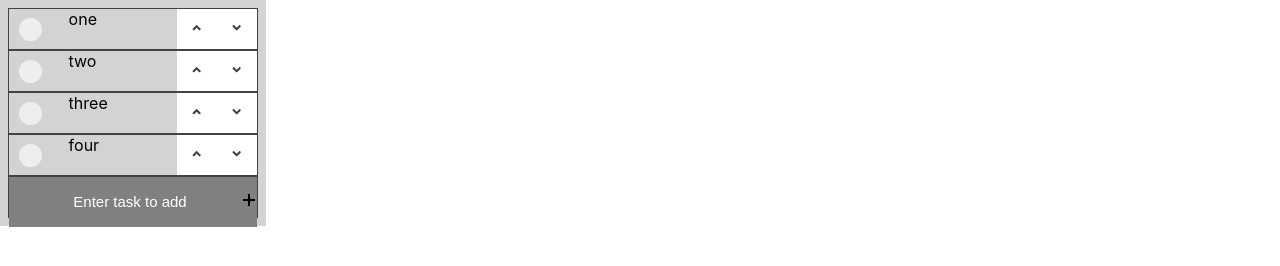
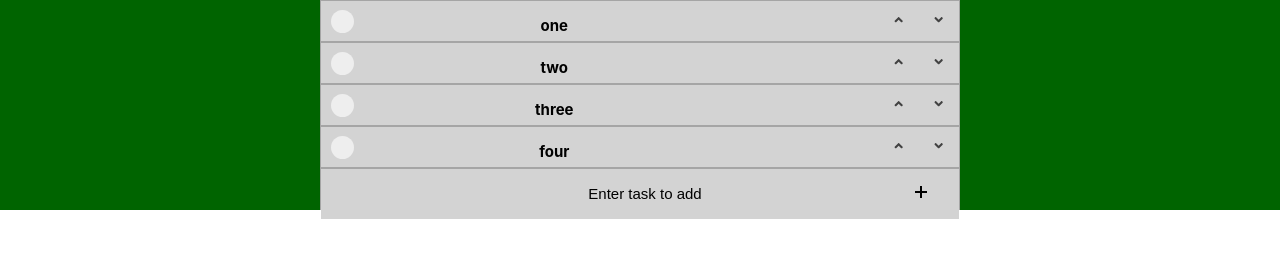
Before and after one commit to sw00d/Todo-List, a React app: page / in a window 1280 px wide. Built offline with nearby package versions, Linux system fonts and the light colour scheme.

Commit message:
styles added

```diff
--- a/src/App.css
+++ b/src/App.css
@@ -0,0 +1,6 @@
+.App {
+    display: flex;
+    justify-content: center;
+    align-items: center;
+    background: darkgreen;
+}
--- a/src/Main.js
+++ b/src/Main.js
@@ -6,24 +6,12 @@ import './App.css';
 import { DragDropContext } from 'react-beautiful-dnd';
 
 class App extends Component {
-  onBeforeDragStart = () => {
-    /*...*/
-  };
-
-  onDragStart = () => {
-    /*...*/
-  };
-  onDragUpdate = () => {
-    /*...*/
-  };
-  onDragEnd = () => {
-    // the only one that is required
-    console.log("hello")
-  };
   render() {
     return (
       <Provider store={store}>
+        <div className="App">
           <TaskList />
+        </div>
       </Provider>
     );
   }
--- a/src/components/taskList/style.css
+++ b/src/components/taskList/style.css
@@ -1,31 +1,37 @@
 
 .MainContainer {
     width: 50%;
-    margin-left: 100px;
+    height: 100;
 }
 .CheckBox {
     display: none;
 }
 .Row {
-    border: #424242 1px solid;
+    border: #a5a5a5 1px solid;
     display: flex;
     position: relative;
     height: 40px;
 }
-.Row > input {
+.Row > input, .Row > p {
     text-align: center;
     border: none;
     outline: none;
     font-size: 15px;
     font-weight: bold;
+    background: transparent;
+    width: 30%;
 }
 .Row > input::placeholder {
     color: black;
+}
+.Row > p {
+
 }
 .ArrowContainer {
     height: 100%;
     position: absolute;
     right: 0px;
+
 }
 .ArrowContainer > button {
     height: 100%;
@@ -33,7 +39,8 @@
     border: none;
     color: #424242;
     width: 40px;
-    background: white;
+    background: transparent;
+    transition: .2s;
 }
 .ArrowContainer >button:hover, .AddTaskContainer:hover {
     color: lightgrey;
@@ -48,18 +55,18 @@
     outline:none;
     width: 100%;
     height: 90%;
-    background: grey;
-    color: white;
+    background: lightgrey;
+    color: black;
     text-align: center;
 }
 .TaskInput::placeholder {
-    color:white;
+    color:black;
     font-size: 15px;
 }
 .InputContainer {
     height: 50px;
     width: 100% !important;
-    background: grey;
+    background: lightgrey;
     display: flex;
     justify-content: space-around;
     align-items: center;
@@ -67,5 +74,9 @@
 .TaskInputContainer {
     width: 90% !important;
     height: 100%;
-
 }
+.AddTaskContainer {
+    position: absolute;
+    right: 30px;
+    /* padding-right: 10px; */
+}
--- a/src/components/taskList/view.js
+++ b/src/components/taskList/view.js
@@ -16,22 +16,16 @@ const reorder =  (list, startIndex, endIndex) => {
 // using some little inline style helpers to make the app look okay
 const grid = 8;
 const getItemStyle = (draggableStyle, isDragging) => ({
-  // some basic styles to make the items look a bit nicer
-  userSelect: 'none',
-  padding: grid * 2,
-  marginBottom: grid,
+
 
   // change background colour if dragging
   background: isDragging ? 'lightgreen' : 'grey',
 
-  // styles we need to apply on draggables
   ...draggableStyle
 });
 const getListStyle = (isDraggingOver) => {
   return {
     background: isDraggingOver ? 'lightblue' : 'lightgrey',
-    padding: grid,
-    width: 250
   }
 };
 
@@ -87,6 +81,7 @@ export default class List extends Component {
           <Droppable droppableId="droppable">
             {(provided, snapshot) => (
               <div
+                class="MainContainer"
                 ref={provided.innerRef}
                 style={getListStyle(snapshot.isDraggingOver)}
               >
@@ -116,7 +111,7 @@ export default class List extends Component {
                         </div>
                         { edit ?
                           <input onKeyDown={(e)=>this.handleKeyPress(e)} value={item.value} type="text" />
-                          : <div onClick={()=>this.doubleClick()}>{item.value}</div>
+                          : <p onClick={()=>this.doubleClick()}>{item.value}</p>
                         }
 
                         <div className="ArrowContainer">
```
